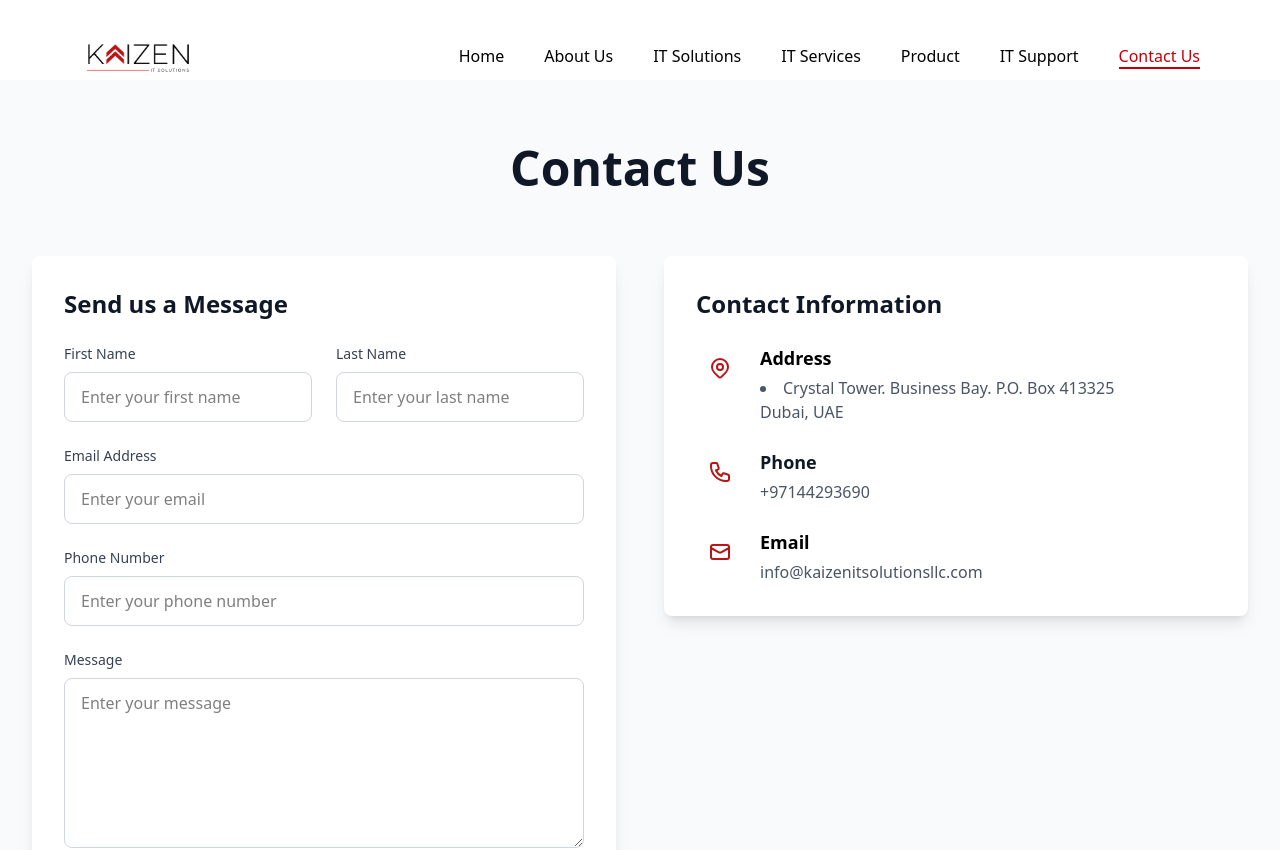
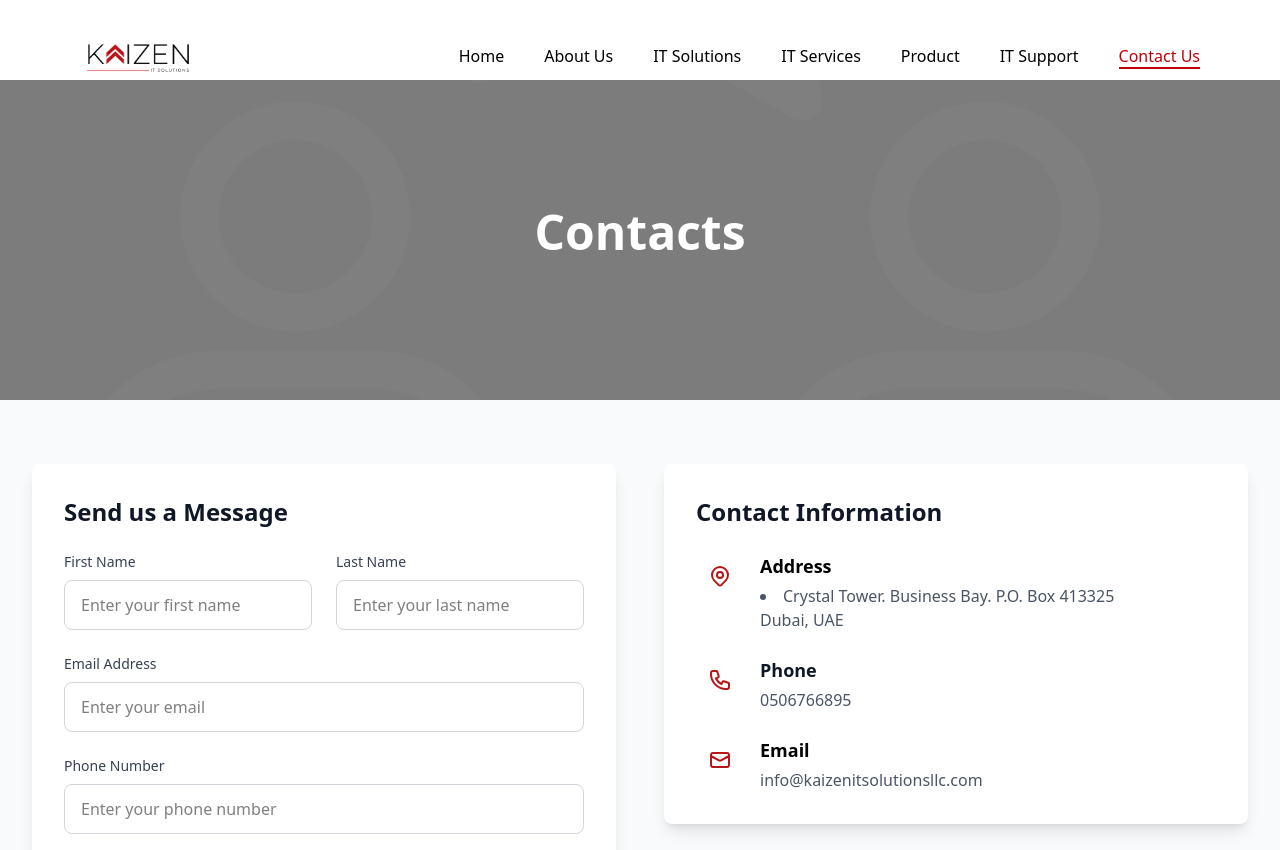
Before and after one commit to mineshpatel0299/Kaizen, a React (Vite) app: page /contact in a window 1280 px wide. Shown: the top 850 px of the page. Built offline with nearby package versions, Linux system fonts and the light colour scheme.

Commit message:
Refactoring

```diff
--- a/src/components/Chatbot.jsx
+++ b/src/components/Chatbot.jsx
@@ -49,7 +49,7 @@ const predefinedAnswers = {
   "1": "We offer IT Solution Design & Implementation, IT Services & Consulting, IT Network Operations, Support Services, and Managed Services. We provide end-to-end IT management solutions.",
   "2": "Our solutions include IT Infrastructure, Cloud & Virtualization, Backup Solutions, Server & Storage, Network & Security, Data Center Solutions, Structured Cabling, Video Surveillance, and ELV (Extra Low Voltage) solutions.",
   "3": "We are a trusted and reliable partner, fast and focused on keeping your business running smoothly, and offer proactive IT care. We deliver tailored IT services and solutions that drive continuous improvement and peak performance.",
-  "4": "You can reach us by phone at +971-50-262 6894 or +971-56-599 7338, email us at info@kaizenitsolutionsllc.com, or visit our website at www.kaizenitsolutionsllc.com.",
+  "4": "You can reach us by phone at 0506766895, email us at info@kaizenitsolutionsllc.com, or visit our website at www.kaizenitsolutionsllc.com.",
   "5": "Yes, our support team is available 24/7 to assist you with any queries, and we offer 24/7 monitoring and management of your IT networks.",
 };
 
--- a/src/components/Contact.jsx
+++ b/src/components/Contact.jsx
@@ -2,15 +2,22 @@ import React from "react";
 
 const Contact = () => {
   return (
-    <div className="min-h-screen bg-gray-50 py-16 mt-20">
-      <div className="max-w-7xl mx-auto px-4 sm:px-6 lg:px-8">
-        {/* Header */}
-        <div className="text-center mb-16">
-          <h1 className="text-4xl md:text-5xl font-bold text-gray-900 mb-4">
-            Contact Us
+    <div className="min-h-screen bg-gray-50 mt-20">
+      {/* Header with background image */}
+      <div
+        className="relative bg-cover bg-center py-32 mb-16"
+        style={{ backgroundImage: `url('/src/assets/Image/20.png')` }}
+      >
+        <div className="absolute inset-0 bg-black opacity-50"></div>{" "}
+        {/* Overlay for better text visibility */}
+        <div className="relative max-w-7xl mx-auto px-4 sm:px-6 lg:px-8 text-center">
+          <h1 className="text-4xl md:text-5xl font-bold text-white mb-4">
+            Contacts
           </h1>
         </div>
+      </div>
 
+      <div className="max-w-7xl mx-auto px-4 sm:px-6 lg:px-8 pb-16">
         <div className="grid lg:grid-cols-2 gap-12">
           {/* Contact Form */}
           <div className="bg-white p-8 rounded-lg shadow-lg">
@@ -172,7 +179,7 @@ const Contact = () => {
                     <h3 className="text-lg font-semibold text-gray-900 mb-1">
                       Phone
                     </h3>
-                    <p className="text-gray-600">+97144293690</p>
+                    <p className="text-gray-600">0506766895</p>
                   </div>
                 </div>
 
--- a/src/components/Home.jsx
+++ b/src/components/Home.jsx
@@ -16,7 +16,7 @@ const Home = () => {
       <Courosel/>
       <ServicesSection />
 
-      <Testimonials />
+      {/* <Testimonials /> */}
 
       <SolutionSector />
 
--- a/src/components/Support.jsx
+++ b/src/components/Support.jsx
@@ -62,7 +62,7 @@ const Support = () => {
         {[
           { icon: <Mail className="w-8 h-8 text-blue-600" />, title: "Email Us", desc: "info@kaizenitsolutionsllc.com", action: () => window.location.href = 'mailto:info@kaizenitsolutionsllc.com' },
           { icon: <MessageCircle className="w-8 h-8 text-green-600" />, title: "Live Chat", desc: "Chat with our agents instantly", action: () => setIsChatbotOpen(true) },
-          { icon: <Phone className="w-8 h-8 text-purple-600" />, title: "Call Us", desc: "+97144293690", action: () => window.location.href = 'tel:+97144293690' },
+          { icon: <Phone className="w-8 h-8 text-purple-600" />, title: "Call Us", desc: "0506766895", action: () => window.location.href = 'tel:0506766895' },
         ].map((item, i) => (
           <motion.div
             key={i}
--- a/src/pages/HeroSection.jsx
+++ b/src/pages/HeroSection.jsx
@@ -38,15 +38,14 @@ const HeroSection = () => {
         </div>
       </section>
 
-      {/*  Stats Section */}
-      <section data-aos="fade-up" className="text-white py-6 md:py-10 grid grid-cols-1 md:grid-cols-[0.5fr_2.5fr] gap-6 items-center text-center">
-        {/* Left Side - Image */}
+
+      {/* <section data-aos="fade-up" className="text-white py-6 md:py-10 grid grid-cols-1 md:grid-cols-[0.5fr_2.5fr] gap-6 items-center text-center">
+
         <div className="hidden md:flex justify-center items-center">
           <img src={Arrow} alt="Arrow" className="w-40 h-40 md:w-48 md:h-40" />
         </div>
 
-        {/* Right Side - Stats */}
-        <div className="grid grid-cols-1 md:grid-cols-3 gap-6 bg-[#B81616] w-full p-6">
+       <div className="grid grid-cols-1 md:grid-cols-3 gap-6 bg-[#B81616] w-full p-6">
           <div className="flex flex-row items-center justify-center gap-3 p-6 rounded-2xl">
             <div className=" white flex flex-row gap-4 p-2">
             <FaSmile className="text-5xl text-white" />
@@ -61,10 +60,10 @@ const HeroSection = () => {
 
           </div>
 
-          {/* New Counter for Projects Completed */}
+
           <div className="flex flex-row items-center justify-center gap-3 p-6 rounded-2xl">
             <div className=" white flex flex-row gap-4 p-2">
-            <FaThumbsUp className="text-5xl text-white" /> {/* Reusing FaThumbsUp for now, can be changed to a more appropriate icon if available */}
+            <FaThumbsUp className="text-5xl text-white" />
             <div className="flex items-center justify-center gap-2 text-center">
               <Counter target={200} duration={2000} />+
               </div>
@@ -89,7 +88,7 @@ const HeroSection = () => {
 
           </div>
         </div>
-      </section>
+      </section> */}
     </div>
   );
 };
```
